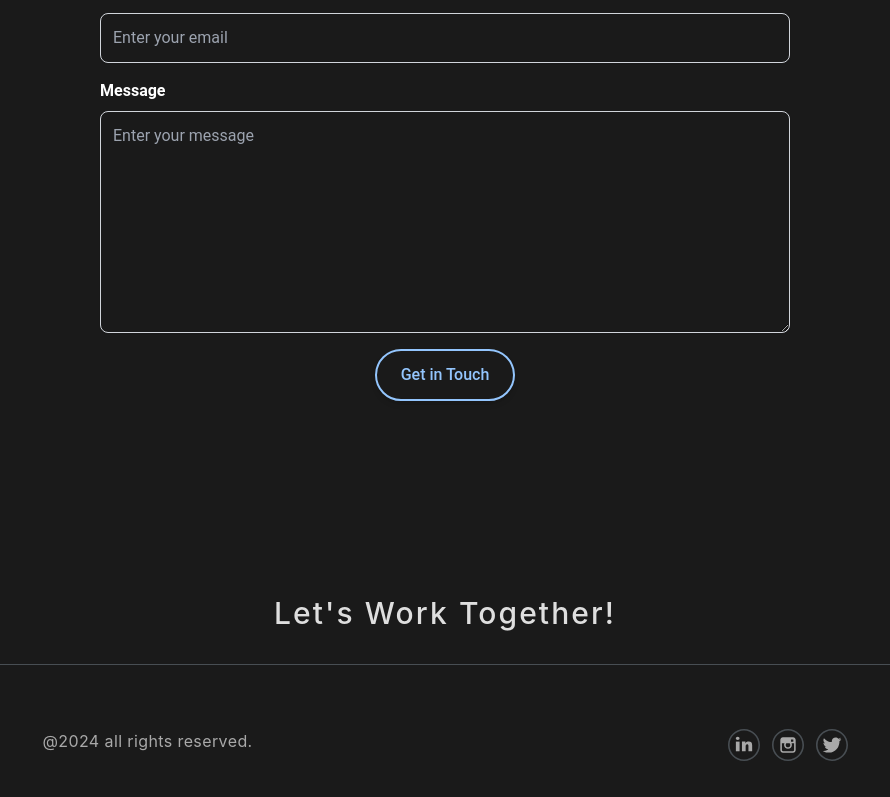
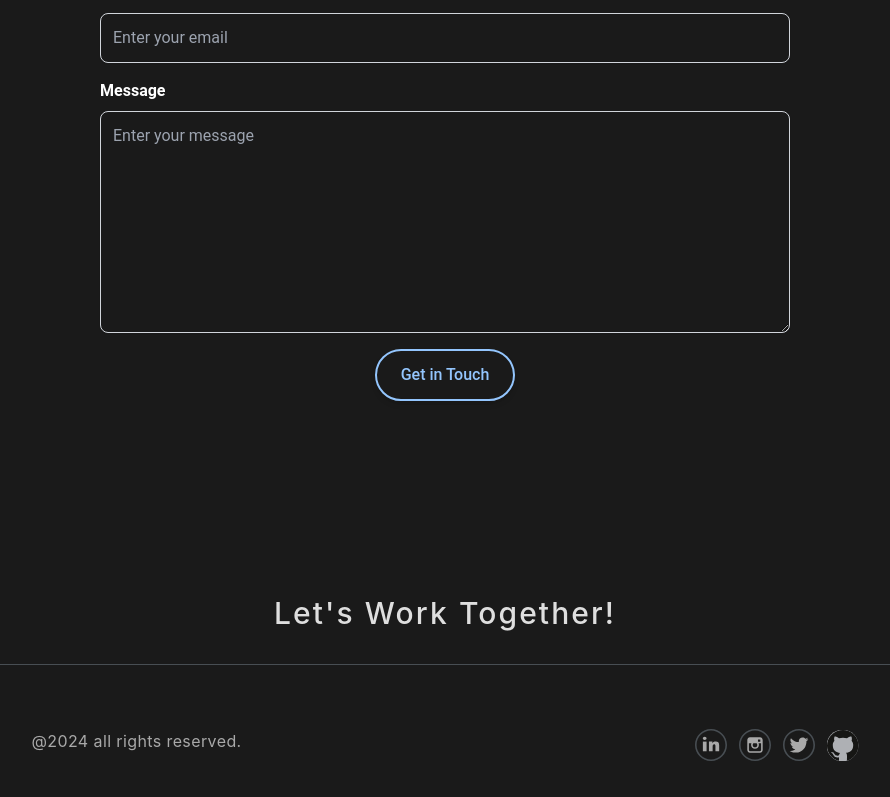
Before and after one commit to tobidechamp15/Portfolio, a Next.js app: page / in a window 1280 px wide. Shown: the part 3700-4497 px from the top of the page, without its empty margins (195-1085 px from the left). Built offline with nearby package versions, Linux system fonts and the light colour scheme.

Commit message:
github link added

```diff
--- a/components/Footer.jsx
+++ b/components/Footer.jsx
@@ -4,6 +4,7 @@ import gmailIcon from "../public/assets/gmailIcon.svg";
 import linkedinIcon from "../public/assets/linkedinIcon.svg";
 import instaIcon from "../public/assets/instaIcon.svg";
 import twitIcon from "../public/assets/twitIcon.svg";
+import githubIcon from "../public/assets/githubIcon.svg";
 
 const Footer = () => {
   return (
@@ -35,6 +36,12 @@ const Footer = () => {
           <a href="https://x.com/tobidechamp15">
             <Image src={twitIcon} />
           </a>
+          <a
+            href="https://github.com/tobidechamp15"
+            style={{ clipPath: "circle(50% at 50% 50%)" }}
+          >
+            <Image src={githubIcon} className="w-[32px] bg-[#aeb0b4]" />
+          </a>
         </div>
       </div>
     </>
```
Also changed, not shown: public/assets/githubIcon.svg (added).
